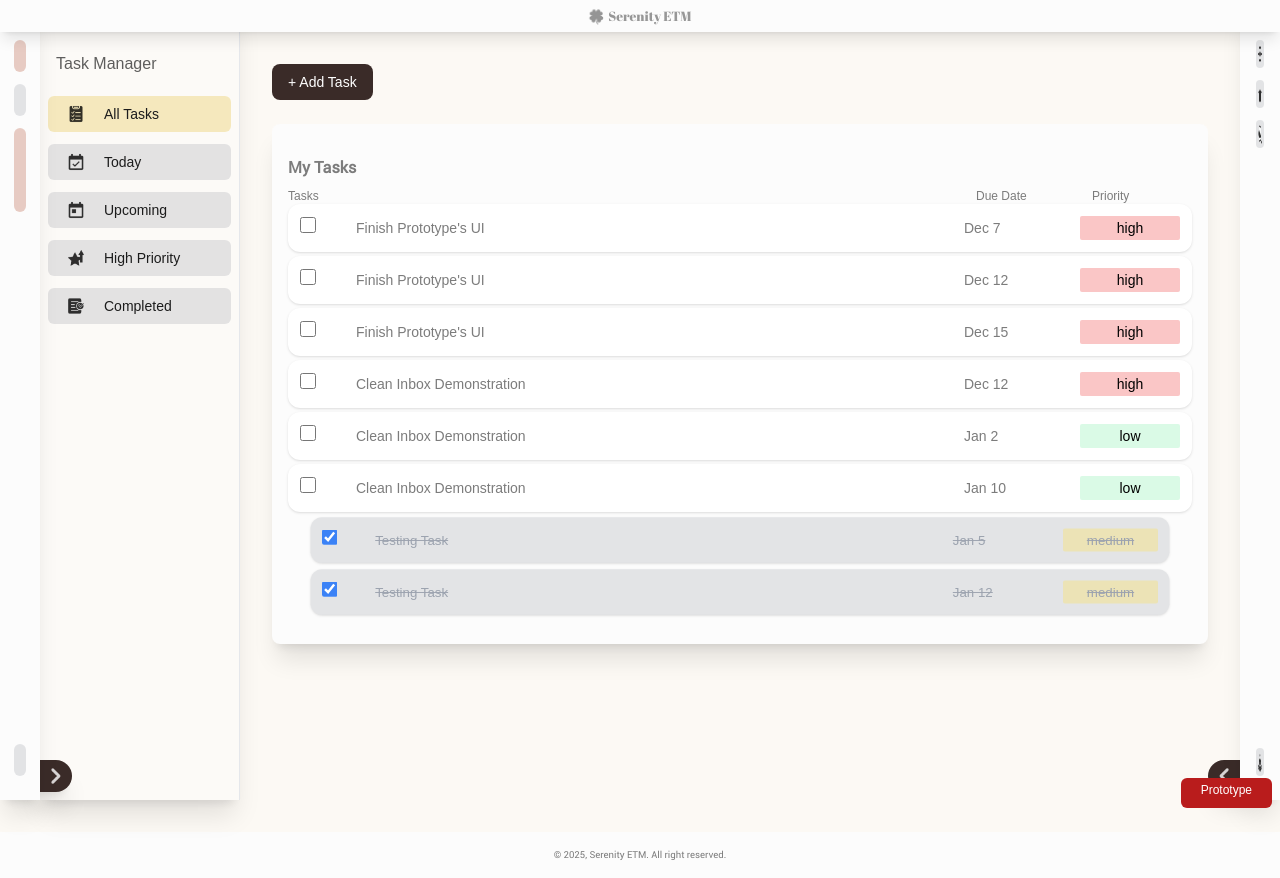
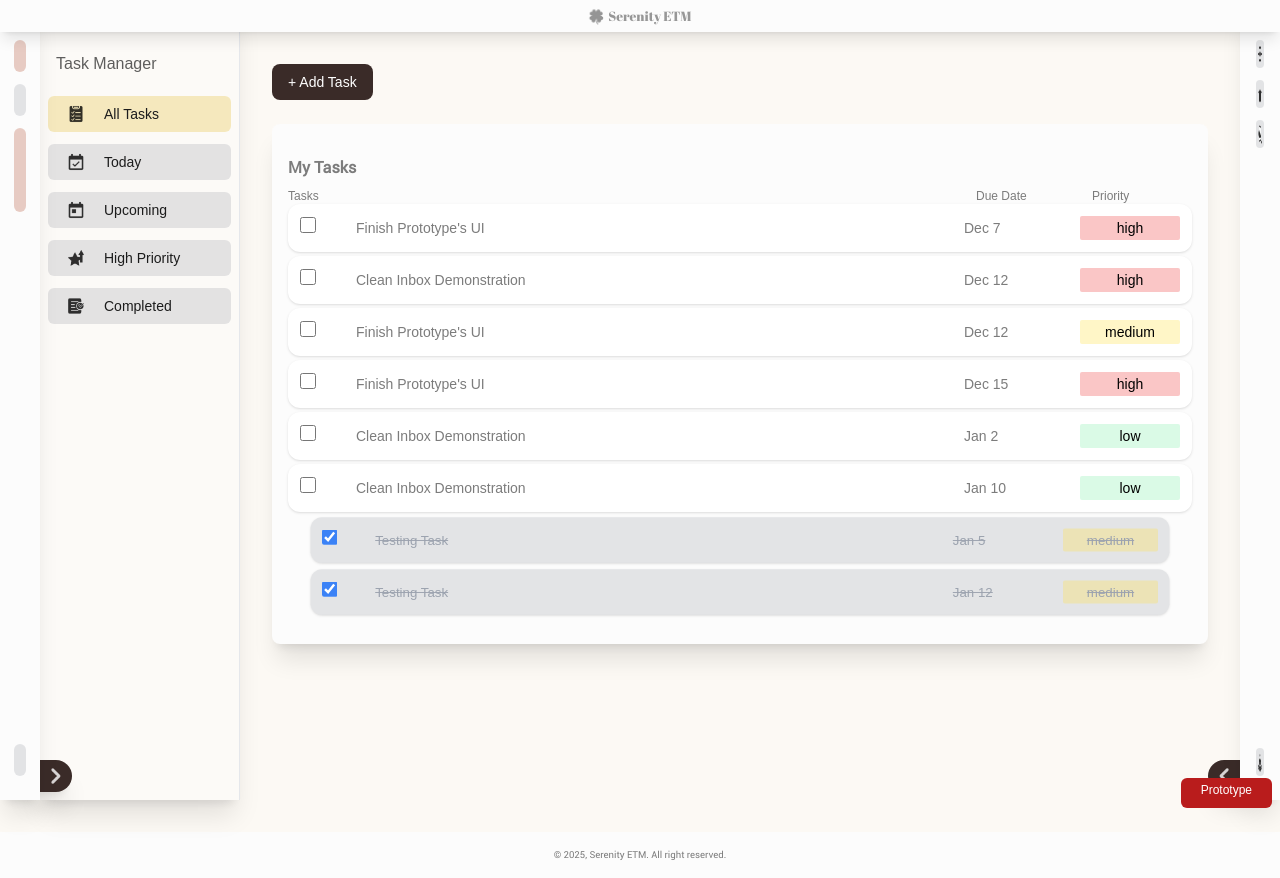
Before and after one commit to rubaisha-rn/Serenity-ETM, a Next.js app in the folder serenity-etm/: page /tasks in a window 1280 px wide. Built offline with nearby package versions, Linux system fonts and the light colour scheme.

Commit message:
Finalised sorting rules.

```diff
--- a/serenity-etm/src/app/tasks/page.js
+++ b/serenity-etm/src/app/tasks/page.js
@@ -18,19 +18,19 @@ export default function TasksPage() {
     const [sorted, setSorted] = useState([]);
 
     useEffect(() => {
+
         let results = tasks;
-        const today = new Date().toISOString().split('T')[0];
 
         if(emotionValue > 70) {
 
             setFocusMode(true);
             results = results.filter((t) => t.priority === 'high').slice(0,3);
-            results = results.sort(sortTasks);
 
         } else {
 
             if (priorityMode) {
-                results = results.filter((t) => t.priority === 'high');
+                // results = results.filter((t) => t.priority !== 'low');
+                results = [...results].sort((a,b) => sortTasks(a, b, priorityMode));
             }
 
             if (emotionValue >= 50 && emotionValue <= 70) {
@@ -68,8 +68,10 @@ export default function TasksPage() {
                 });
             }
         }
-        results.sort(sortTasks);
+
+        results = [...results].sort((a,b) => sortTasks(a, b, priorityMode));
         setSorted(results);
+
     }, [tasks, showTasks, focusMode, priorityMode, emotionValue]);
 
     const mainWidth = expandedMain ? 220 : 40;
@@ -258,24 +260,52 @@ export default function TasksPage() {
     );
 }
 
-function sortTasks(a, b) {
+function sortTasks(a, b, priorityMode) {
     const priorityOrder = {high: 3, medium: 2, low: 1};
 
+    // completed status
     if (a.completed !== b.completed) return a.completed ? 1 : -1;
 
-    if (priorityOrder[b.priority] !== priorityOrder[a.priority]) {
-        return priorityOrder[b.priority] - priorityOrder[a.priority];
-    }
-
+    // parse sort
     const dateA = parseDDMMYYYY(a.due)?.getTime() ?? Infinity;
     const dateB = parseDDMMYYYY(b.due)?.getTime() ?? Infinity;
-    if (dateA !== dateB) return dateA-dateB;
 
-    return dateA - dateB;
+    // priority numbers
+    const pA = priorityOrder[a.priority] || 0;
+    const pB = priorityOrder[b.priority] || 0;
+
+    // priority mode on
+    if(priorityMode) {
+
+        if (pA !== pB) return pB - pA;
+        if (dateA !== dateB) return dateA - dateB;
+        return 0;
+    }
+    else {
+
+        if (dateA !== dateB) return dateA - dateB;
+        if (pA !== pB) return pB - pA;
+        return 0;
+    }
 }
 
 function parseDDMMYYYY(dateStr) {
     if (!dateStr) return null;
-    const [day, month, year] = dateStr.split('-').map(Number);
+
+    const clean = dateStr.trim();
+    const parts = clean.split('-');
+
+    if(parts.length !== 3) return null;
+
+    let [day, month, year] = parts.map(p => p.trim());
+
+    if (year.length === 2) {
+        year = '20' + year;
+    }
+
+    day = Number(day);
+    month = Number(month);
+    year = Number(year);
+
     return new Date(year, month-1, day);
 }
--- a/serenity-etm/src/store/taskStore.js
+++ b/serenity-etm/src/store/taskStore.js
@@ -56,14 +56,14 @@ export const useTaskStore = create((set) => ({
             title: "Finish Prototype's UI",
             created: '10-12-2025',
             due: '12-12-2025',
-            priority: 'high',
+            priority: 'medium',
             completed: false,
         },
         {
             id: '8',
             title: "Clean Inbox Demonstration",
             created: '10-12-2025',
-            due: '12-12-2026',
+            due: '12-12-2025',
             priority: 'high',
             completed: false,
         },
```
